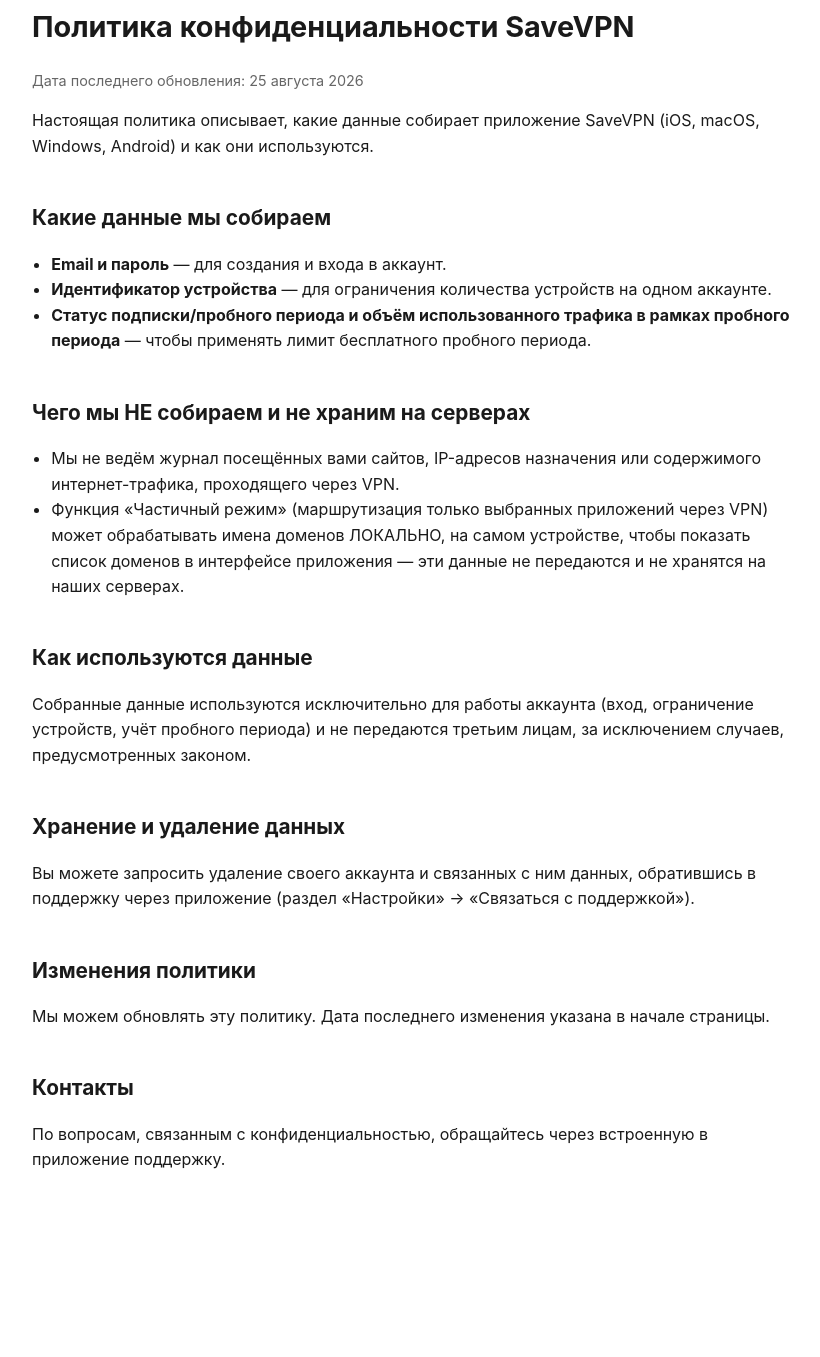
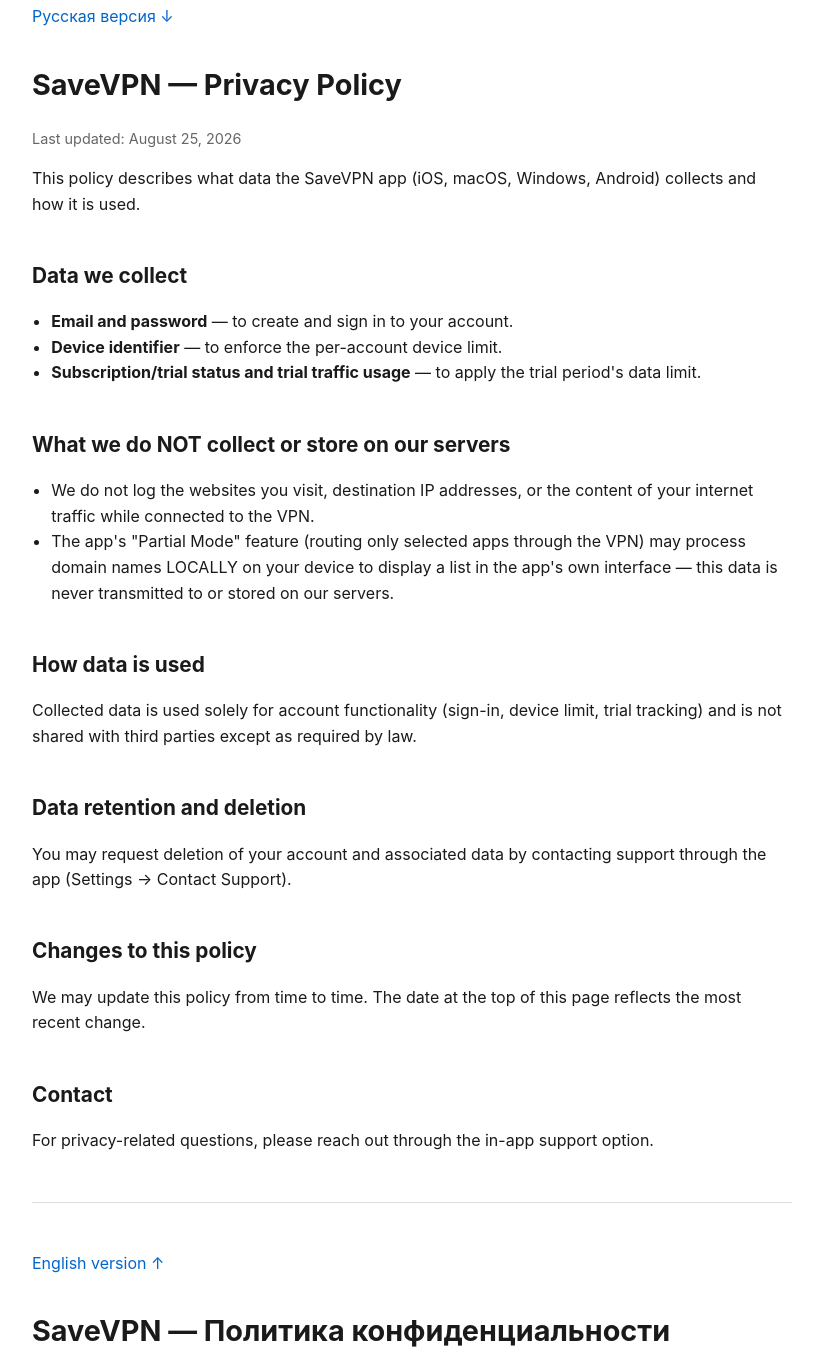
Before and after one commit to smirnovdmip-art/savevpn-privacy, a plain HTML site: page index.html in a window 1280 px wide. Shown: the part 36-1393 px from the top of the page, without its empty margins (228-1048 px from the left). Before the commit the page ends 1249 px from the top, so only its background shows below. Drawn offline with Linux system fonts and the light colour scheme.

Commit message:
Remove 'free' wording, add English version

```diff
--- a/index.html
+++ b/index.html
@@ -1,20 +1,61 @@
 <!DOCTYPE html>
-<html lang="ru">
+<html lang="en">
 <head>
 <meta charset="UTF-8">
 <meta name="viewport" content="width=device-width, initial-scale=1.0">
-<title>SaveVPN — Политика конфиденциальности</title>
+<title>SaveVPN — Privacy Policy</title>
 <style>
   body { font-family: -apple-system, BlinkMacSystemFont, "Segoe UI", Roboto, sans-serif; max-width: 760px; margin: 40px auto; padding: 0 20px; line-height: 1.6; color: #1a1a1a; }
   h1 { font-size: 1.8em; }
   h2 { font-size: 1.3em; margin-top: 2em; }
   .updated { color: #666; font-size: 0.9em; }
   ul { padding-left: 1.2em; }
+  .lang-switch { margin-bottom: 2em; }
+  .lang-switch a { text-decoration: none; color: #0066cc; }
+  hr { margin: 3em 0; border: none; border-top: 1px solid #ddd; }
 </style>
 </head>
 <body>
 
-<h1>Политика конфиденциальности SaveVPN</h1>
+<div class="lang-switch"><a href="#ru">Русская версия ↓</a></div>
+
+<a id="en"></a>
+<h1>SaveVPN — Privacy Policy</h1>
+<p class="updated">Last updated: August 25, 2026</p>
+
+<p>This policy describes what data the SaveVPN app (iOS, macOS, Windows, Android) collects and how it is used.</p>
+
+<h2>Data we collect</h2>
+<ul>
+  <li><strong>Email and password</strong> — to create and sign in to your account.</li>
+  <li><strong>Device identifier</strong> — to enforce the per-account device limit.</li>
+  <li><strong>Subscription/trial status and trial traffic usage</strong> — to apply the trial period's data limit.</li>
+</ul>
+
+<h2>What we do NOT collect or store on our servers</h2>
+<ul>
+  <li>We do not log the websites you visit, destination IP addresses, or the content of your internet traffic while connected to the VPN.</li>
+  <li>The app's "Partial Mode" feature (routing only selected apps through the VPN) may process domain names LOCALLY on your device to display a list in the app's own interface — this data is never transmitted to or stored on our servers.</li>
+</ul>
+
+<h2>How data is used</h2>
+<p>Collected data is used solely for account functionality (sign-in, device limit, trial tracking) and is not shared with third parties except as required by law.</p>
+
+<h2>Data retention and deletion</h2>
+<p>You may request deletion of your account and associated data by contacting support through the app (Settings → Contact Support).</p>
+
+<h2>Changes to this policy</h2>
+<p>We may update this policy from time to time. The date at the top of this page reflects the most recent change.</p>
+
+<h2>Contact</h2>
+<p>For privacy-related questions, please reach out through the in-app support option.</p>
+
+<hr>
+
+<div class="lang-switch"><a href="#en">English version ↑</a></div>
+
+<a id="ru"></a>
+<h1>SaveVPN — Политика конфиденциальности</h1>
 <p class="updated">Дата последнего обновления: 25 августа 2026</p>
 
 <p>Настоящая политика описывает, какие данные собирает приложение SaveVPN (iOS, macOS, Windows, Android) и как они используются.</p>
@@ -23,7 +64,7 @@
 <ul>
   <li><strong>Email и пароль</strong> — для создания и входа в аккаунт.</li>
   <li><strong>Идентификатор устройства</strong> — для ограничения количества устройств на одном аккаунте.</li>
-  <li><strong>Статус подписки/пробного периода и объём использованного трафика в рамках пробного периода</strong> — чтобы применять лимит бесплатного пробного периода.</li>
+  <li><strong>Статус подписки/пробного периода и объём использованного трафика в рамках пробного периода</strong> — чтобы применять лимит пробного периода.</li>
 </ul>
 
 <h2>Чего мы НЕ собираем и не храним на серверах</h2>
```
